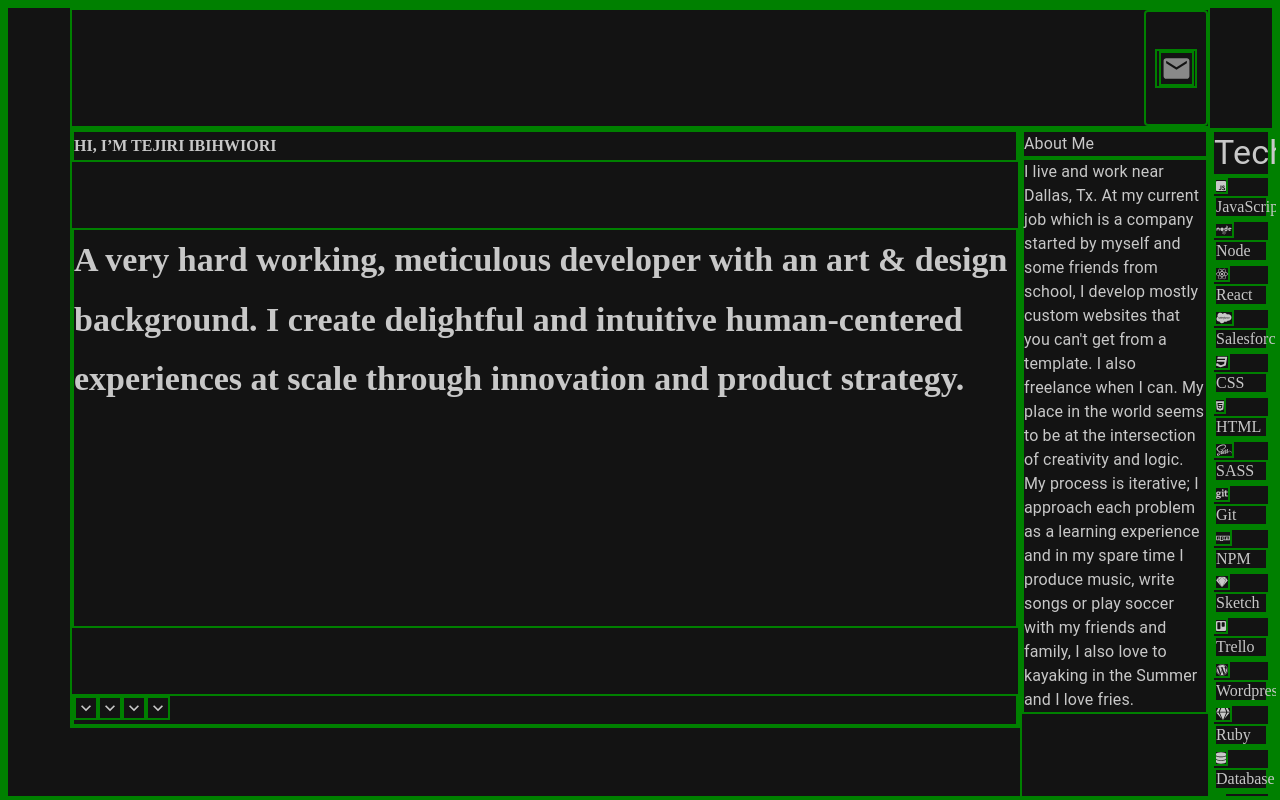
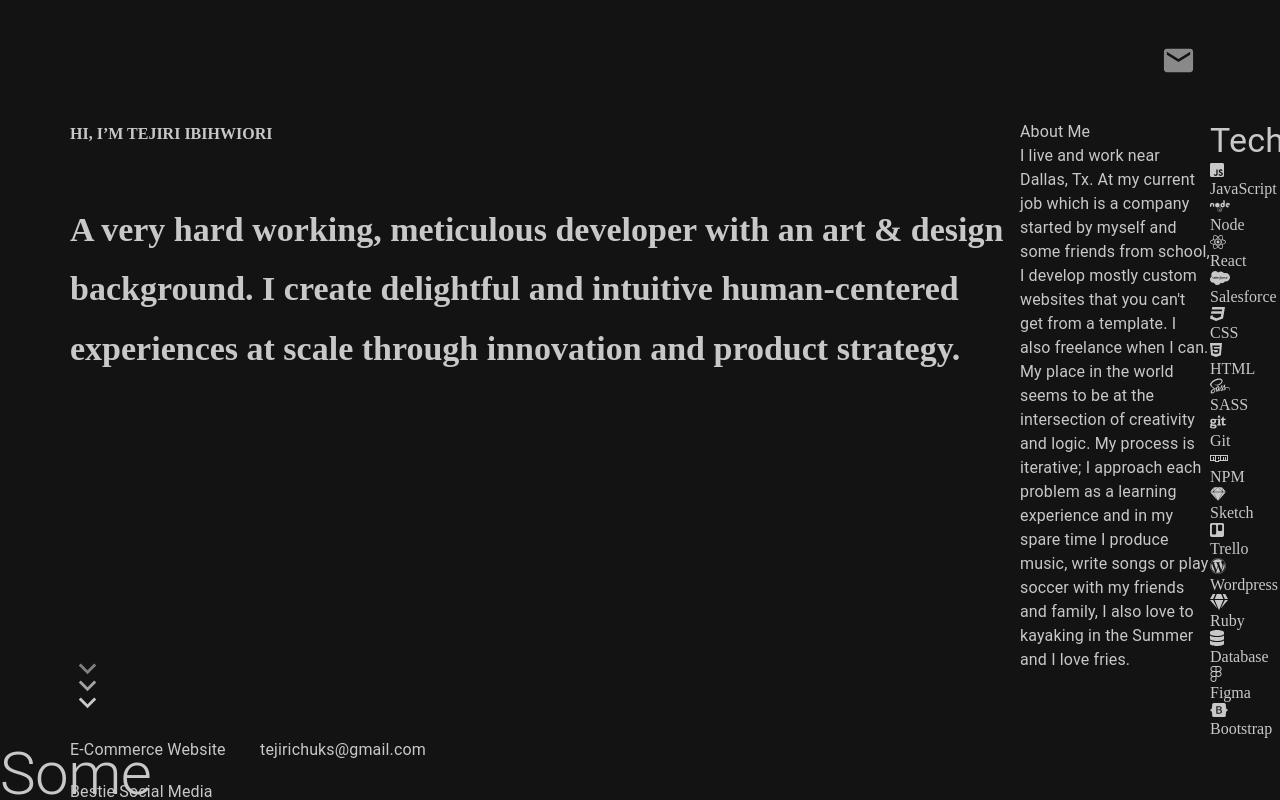
Before and after one commit to rextejiri/portfolio, a React (Create React App) app: page / in a window 1280 px wide. Built offline with nearby package versions, Linux system fonts and the light colour scheme.

Commit message:
drop down arrow looks good

```diff
--- a/src/Components/App.css
+++ b/src/Components/App.css
@@ -11,7 +11,7 @@
   box-sizing: border-box;
   margin: 0;
   padding: 0;
-  border: 2px solid green;
+  /* border: 2px solid green; */
 
 }
 html, body{
@@ -69,3 +69,19 @@ body {
   line-height: 1.75em;
   height: 400px;
 }
+.dropDown {
+  display: flex;
+  flex-direction: column;
+}
+
+.one{
+  color: var(--icon);
+  opacity: .6;
+  margin-bottom: -18px;
+}
+
+.two{
+  color: var(--icon);
+  opacity: .8;
+  margin-bottom: -18px;
+}
--- a/src/Components/Intro.js
+++ b/src/Components/Intro.js
@@ -14,10 +14,9 @@ export default function Header() {
       <h6 className="subtitle">{subtitle}</h6>
       <h1 className="introMsg">{introMsg}</h1>
       <div className="dropDown">
-        <ExpandMore />
-        <ExpandMore />
-        <ExpandMore />
-        <ExpandMore />
+        <ExpandMore  fontSize="large" className="one" />
+        <ExpandMore  fontSize="large" className="two" />
+        <ExpandMore  fontSize="large" className="three" />
       </div>
     </div>
   );
```
